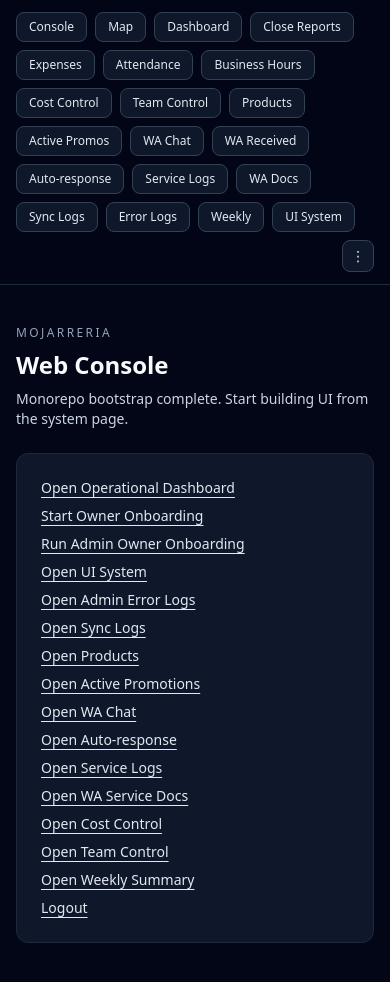
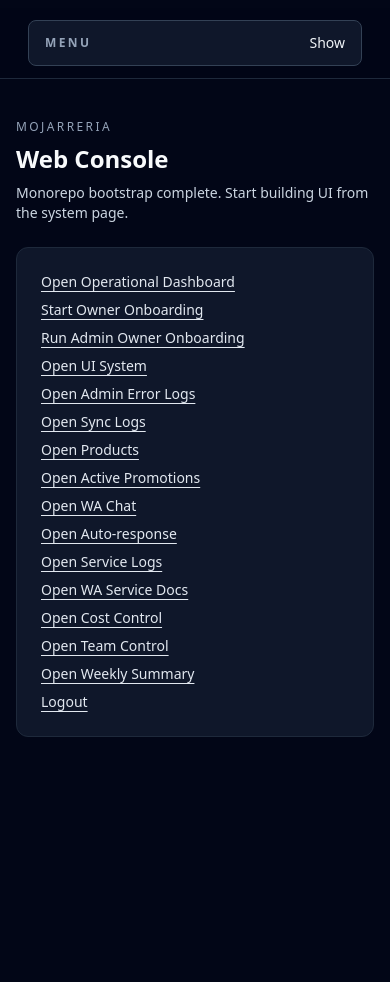
Before and after one commit to cyberpolin/la_mojarreria_mono, a Next.js app in the folder apps/web/: page / in a window 390 px wide. Shown: the top 982 px of the page. After the commit the page ends 923 px from the top, so only its background shows below. Built offline with nearby package versions, Linux system fonts and the light colour scheme.

Commit message:
mobile menu

```diff
--- a/apps/web/src/components/navigation/header-nav.tsx
+++ b/apps/web/src/components/navigation/header-nav.tsx
@@ -45,7 +45,8 @@ const isLocalEnv =
   process.env.NEXT_PUBLIC_ENV === "local" ||
   (!process.env.NEXT_PUBLIC_ENV && process.env.NODE_ENV === "development");
 
-const EXPENSES_MENU_ORDER_KEY = "MOJARRERIA_EXPENSES_MENU_ORDER_V1";
+const MOBILE_MENU_ORDER_KEY = "MOJARRERIA_MOBILE_MENU_ORDER_V1";
+const LEGACY_EXPENSES_MENU_ORDER_KEY = "MOJARRERIA_EXPENSES_MENU_ORDER_V1";
 const LONG_PRESS_MS = 450;
 
 type BeforeInstallPromptEvent = Event & {
@@ -75,9 +76,9 @@ const reorderHref = (
 export function HeaderNav() {
   const router = useRouter();
   const pathname = usePathname();
-  const [expensesMenuOpen, setExpensesMenuOpen] = useState(false);
-  const [expensesMenuOrder, setExpensesMenuOrder] = useState<string[]>([]);
-  const [expensesMenuArranging, setExpensesMenuArranging] = useState(false);
+  const [mobileMenuOpen, setMobileMenuOpen] = useState(false);
+  const [mobileMenuOrder, setMobileMenuOrder] = useState<string[]>([]);
+  const [mobileMenuArranging, setMobileMenuArranging] = useState(false);
   const [draggedHref, setDraggedHref] = useState<string | null>(null);
   const [installPrompt, setInstallPrompt] =
     useState<BeforeInstallPromptEvent | null>(null);
@@ -96,26 +97,27 @@ export function HeaderNav() {
     () => visibleLinks.map((link) => link.href),
     [visibleLinks],
   );
-  const orderedExpensesLinks = useMemo(() => {
+  const orderedMobileLinks = useMemo(() => {
     const orderedHrefs = [
-      ...expensesMenuOrder.filter((href) => visibleHrefs.includes(href)),
-      ...visibleHrefs.filter((href) => !expensesMenuOrder.includes(href)),
+      ...mobileMenuOrder.filter((href) => visibleHrefs.includes(href)),
+      ...visibleHrefs.filter((href) => !mobileMenuOrder.includes(href)),
     ];
 
     return orderedHrefs
       .map((href) => visibleLinks.find((link) => link.href === href))
       .filter((link): link is (typeof visibleLinks)[number] => Boolean(link));
-  }, [expensesMenuOrder, visibleHrefs, visibleLinks]);
-  const isExpensesPage = pathname === "/expenses";
+  }, [mobileMenuOrder, visibleHrefs, visibleLinks]);
 
   useEffect(() => {
     try {
-      const stored = window.localStorage.getItem(EXPENSES_MENU_ORDER_KEY);
+      const stored =
+        window.localStorage.getItem(MOBILE_MENU_ORDER_KEY) ??
+        window.localStorage.getItem(LEGACY_EXPENSES_MENU_ORDER_KEY);
       if (!stored) return;
 
       const parsed = JSON.parse(stored) as unknown;
       if (Array.isArray(parsed)) {
-        setExpensesMenuOrder(
+        setMobileMenuOrder(
           parsed.filter((href): href is string => typeof href === "string"),
         );
       }
@@ -125,12 +127,12 @@ export function HeaderNav() {
   }, []);
 
   useEffect(() => {
-    if (expensesMenuOrder.length === 0) return;
+    if (mobileMenuOrder.length === 0) return;
     window.localStorage.setItem(
-      EXPENSES_MENU_ORDER_KEY,
-      JSON.stringify(expensesMenuOrder),
+      MOBILE_MENU_ORDER_KEY,
+      JSON.stringify(mobileMenuOrder),
     );
-  }, [expensesMenuOrder]);
+  }, [mobileMenuOrder]);
 
   useEffect(() => {
     if (!("serviceWorker" in navigator)) return;
@@ -204,8 +206,8 @@ export function HeaderNav() {
       arrangingRef.current = true;
       draggedHrefRef.current = href;
       suppressClickHrefRef.current = href;
-      setExpensesMenuOpen(true);
-      setExpensesMenuArranging(true);
+      setMobileMenuOpen(true);
+      setMobileMenuArranging(true);
       setDraggedHref(href);
       setSuppressClickHref(href);
     }, LONG_PRESS_MS);
@@ -218,11 +220,11 @@ export function HeaderNav() {
 
     const target = document
       .elementFromPoint(event.clientX, event.clientY)
-      ?.closest<HTMLElement>("[data-expenses-nav-href]");
-    const targetHref = target?.dataset.expensesNavHref;
+      ?.closest<HTMLElement>("[data-mobile-nav-href]");
+    const targetHref = target?.dataset.mobileNavHref;
     if (!targetHref || targetHref === currentDraggedHref) return;
 
-    setExpensesMenuOrder((current) => {
+    setMobileMenuOrder((current) => {
       const baseOrder =
         current.length > 0
           ? [
@@ -243,7 +245,7 @@ export function HeaderNav() {
     draggedHrefRef.current = null;
     setDraggedHref(null);
     if (shouldNavigate && href) {
-      setExpensesMenuOpen(false);
+      setMobileMenuOpen(false);
       router.push(href);
     }
   };
@@ -252,17 +254,17 @@ export function HeaderNav() {
     <Link
       key={link.href}
       href={link.href}
-      onClick={() => setExpensesMenuOpen(false)}
+      onClick={() => setMobileMenuOpen(false)}
       className="rounded-lg border border-slate-700 bg-slate-900 px-3 py-1.5 text-xs text-slate-200 hover:bg-slate-800 hover:text-slate-50"
     >
       {link.label}
     </Link>
   ));
-  const expensesMobileNavLinks = orderedExpensesLinks.map((link) => (
+  const mobileNavLinks = orderedMobileLinks.map((link) => (
     <button
       key={link.href}
       type="button"
-      data-expenses-nav-href={link.href}
+      data-mobile-nav-href={link.href}
       aria-pressed={draggedHref === link.href}
       onPointerDown={(event) => startLongPress(event, link.href)}
       onPointerMove={moveDraggedItem}
@@ -272,7 +274,7 @@ export function HeaderNav() {
       onClick={() => {
         if (
           arrangingRef.current ||
-          expensesMenuArranging ||
+          mobileMenuArranging ||
           suppressClickHrefRef.current === link.href ||
           suppressClickHref === link.href
         ) {
@@ -284,7 +286,7 @@ export function HeaderNav() {
       className={`flex aspect-square touch-none select-none items-center justify-center rounded-lg border p-1.5 text-center text-sm font-medium leading-tight transition focus-visible:outline focus-visible:outline-2 focus-visible:outline-slate-400 ${
         draggedHref === link.href
           ? "scale-[0.98] border-slate-400 bg-slate-800 text-slate-50"
-          : expensesMenuArranging
+          : mobileMenuArranging
             ? "border-slate-600 bg-slate-900 text-slate-100"
             : "border-slate-700 bg-slate-900 text-slate-200 hover:bg-slate-800 hover:text-slate-50"
       }`}
@@ -306,7 +308,7 @@ export function HeaderNav() {
       type="button"
       aria-label="Open costs context menu"
       onClick={() => {
-        setExpensesMenuOpen(false);
+        setMobileMenuOpen(false);
         if (pathname === "/cost-control") {
           window.dispatchEvent(new CustomEvent("mojarreria:open-costs-menu"));
           return;
@@ -319,43 +321,38 @@ export function HeaderNav() {
     </button>
   );
 
-  if (isExpensesPage) {
   return (
     <nav className="mx-4 mt-[calc(env(safe-area-inset-top)+0.5rem)] w-auto p-3 md:mx-auto md:mt-0 md:flex md:w-full md:max-w-7xl md:flex-wrap md:items-center md:gap-2 md:p-0 md:px-6 md:py-3">
       <button
         type="button"
-          aria-expanded={expensesMenuOpen}
-          aria-controls="expenses-mobile-nav"
+        aria-expanded={mobileMenuOpen}
+        aria-controls="mobile-nav"
         onClick={() => {
-            if (expensesMenuArranging) {
+          if (mobileMenuArranging) {
             arrangingRef.current = false;
             draggedHrefRef.current = null;
             suppressClickHrefRef.current = null;
-              setExpensesMenuArranging(false);
+            setMobileMenuArranging(false);
             setDraggedHref(null);
             setSuppressClickHref(null);
             return;
           }
-            setExpensesMenuOpen((open) => !open);
+          setMobileMenuOpen((open) => !open);
         }}
         className="flex min-h-11 w-full items-center justify-between gap-3 rounded-lg border border-slate-700 bg-slate-900 px-4 py-3 text-left transition hover:bg-slate-800 focus-visible:outline focus-visible:outline-2 focus-visible:outline-slate-400 md:hidden"
       >
         <span className="text-xs font-semibold uppercase tracking-[0.2em] text-slate-400">
-            {expensesMenuArranging ? "Arrange Menu" : "Menu"}
+          {mobileMenuArranging ? "Arrange Menu" : "Menu"}
         </span>
         <span className="text-sm font-medium text-slate-100">
-            {expensesMenuArranging
-              ? "Done"
-              : expensesMenuOpen
-                ? "Hide"
-                : "Show"}
+          {mobileMenuArranging ? "Done" : mobileMenuOpen ? "Hide" : "Show"}
         </span>
       </button>
 
       <div
-          id="expenses-mobile-nav"
+        id="mobile-nav"
         className={`grid overflow-hidden transition-[grid-template-rows,opacity] duration-200 ease-out md:hidden ${
-            expensesMenuOpen
+          mobileMenuOpen
             ? "grid-rows-[1fr] opacity-100"
             : "grid-rows-[0fr] opacity-0"
         }`}
@@ -363,7 +360,7 @@ export function HeaderNav() {
         <div className="min-h-0">
           <div className="grid grid-cols-2 gap-4 py-5">
             {installAppTile}
-              {expensesMobileNavLinks}
+            {mobileNavLinks}
           </div>
         </div>
       </div>
@@ -375,11 +372,3 @@ export function HeaderNav() {
     </nav>
   );
 }
-
-  return (
-    <nav className="mx-auto flex w-full max-w-7xl flex-wrap items-center gap-2 px-4 py-3 md:px-6">
-      {navLinks}
-      {costsButton}
-    </nav>
-  );
-}
```
Lines whose indentation alone changed are shown as unchanged.
